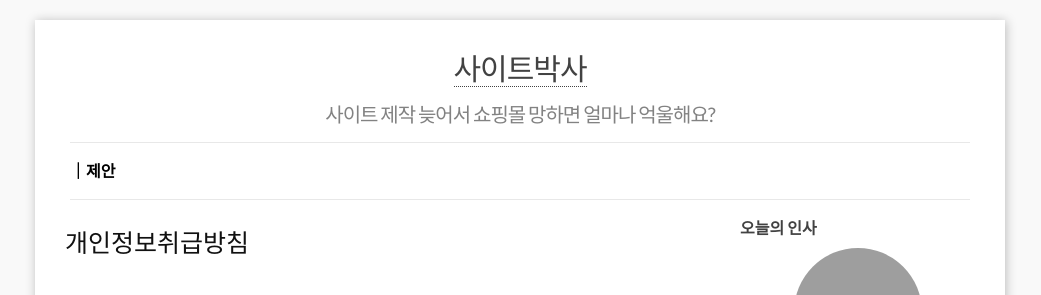
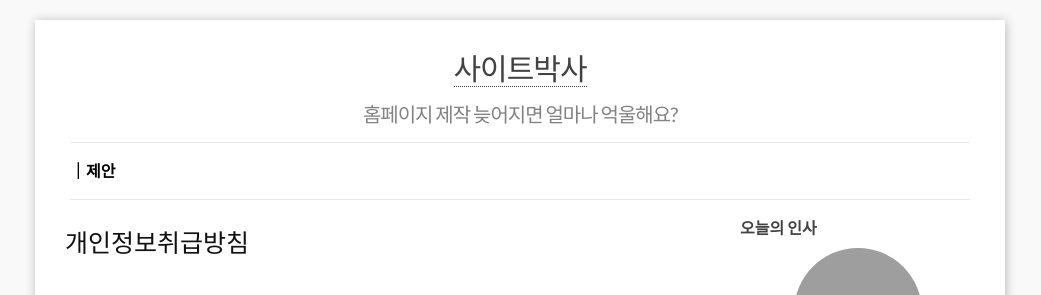
Before and after one commit to leevra/sitebaksa, a Jekyll site: the page built from privacy.md, in a window 1280 px wide and 900 px high. Shown: the top 295 px of the window, without its empty margins (120-1161 px from the left). Built offline with Jekyll 4.4.1, drawn with Linux system fonts in a browser that asks for light colours; grey boxes are pictures that could not be loaded.

Commit message:
VersionActivity

```diff
--- a/_config.yml
+++ b/_config.yml
@@ -1,6 +1,6 @@
 ### Site info:
 title: 사이트박사 - 웹사이트 전문 홈페이지제작업체
-tagline: 사이트 제작이 늦어져서 쇼핑몰이 망하면 얼마나 억울해요?
+tagline: 홈페이지 제작 늦어지면 얼마나 억울해요?
 author: 사이트박사
 email: help@leevra.com
 description: "웹사이트 전문 홈페이지제작업체, 사이트박사입니다. 반응형 개인/기업형 쇼핑몰과 홈페이지형블로그 워드프레스 관리 가능한 회사로 무료 견적 상담 가능합니다." # You can edit this line in _config.yml. It will appear in your document head meta and in your feed.xml site description
--- a/_includes/header.html
+++ b/_includes/header.html
@@ -4,7 +4,7 @@
 
     <h1 class="site-title"><a href="{{ site.baseurl }}/">사이트박사</a></h1>
 
-	<h4 class="site-meta">사이트 제작 늦어서 쇼핑몰 망하면 얼마나 억울해요?</h4>
+	<h4 class="site-meta">{{ site.tagline }}</h4>
 
 
     <nav class="site-nav">
```
